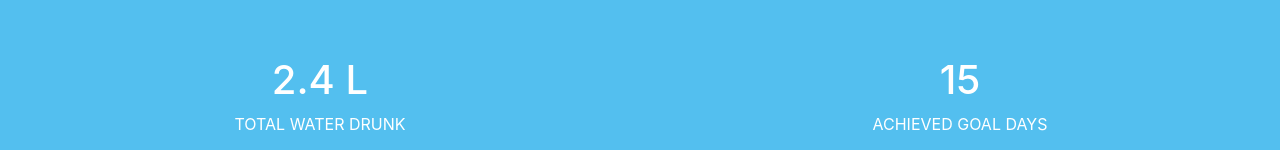
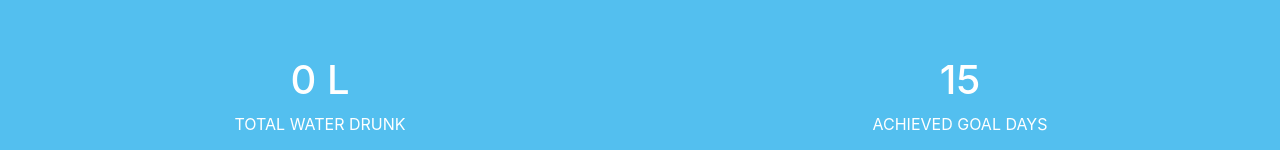
Before and after one commit to ramclen/water-tracker-app, a React (Create React App) app in the folder client/: page / in a window 1280 px wide. Shown: the top 150 px of the page. Built offline with nearby package versions, Linux system fonts and the light colour scheme.

Commit message:
Passing total value to total component

```diff
--- a/client/src/Components/App.js
+++ b/client/src/Components/App.js
@@ -24,7 +24,7 @@ class App extends React.Component {
     return (
       <div className="container-fluid app">
         <div className="row header">
-          <TotalWater />
+          <TotalWater total={this.state.total} />
           <Achivements />
         </div>
         <Body />
--- a/client/src/Components/TotalWater.js
+++ b/client/src/Components/TotalWater.js
@@ -1,12 +1,12 @@
 import React from 'react'
 
-const TotalWater = () => {
-    return(
-        <div className="col-6">
-            <h1>2.4 L</h1>
-            <p className="subText">Total water drunk</p>
-        </div>
-    )
+const TotalWater = ({ total }) => {
+  return (
+    <div className="col-6">
+      <h1>{total / 1000} L</h1>
+      <p className="subText">Total water drunk</p>
+    </div>
+  )
 }
 
 export default TotalWater
```
